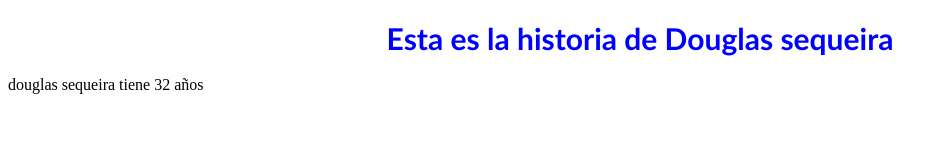
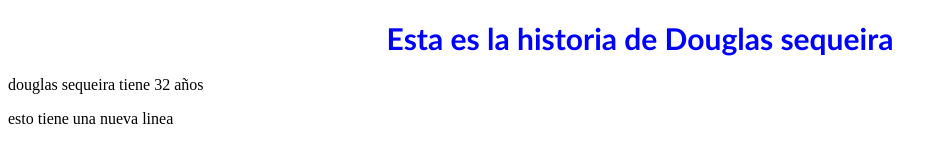
Before and after one commit to dsequeira880826/hyperblog1, a plain HTML site: page index.html in a window 1280 px wide. Shown: the whole page, without its empty margins (0-947 px from the left). Drawn offline with Linux system fonts and the light colour scheme.

Commit message:
agregue una nueva lineaç

```diff
--- a/index.html
+++ b/index.html
@@ -9,5 +9,6 @@
 <body>
     <h1>Esta es la historia de Douglas sequeira</h1>
     <p> douglas sequeira tiene 32 años</p>
+    <p>esto tiene una nueva linea</p>
 </body>
 </html>
```
